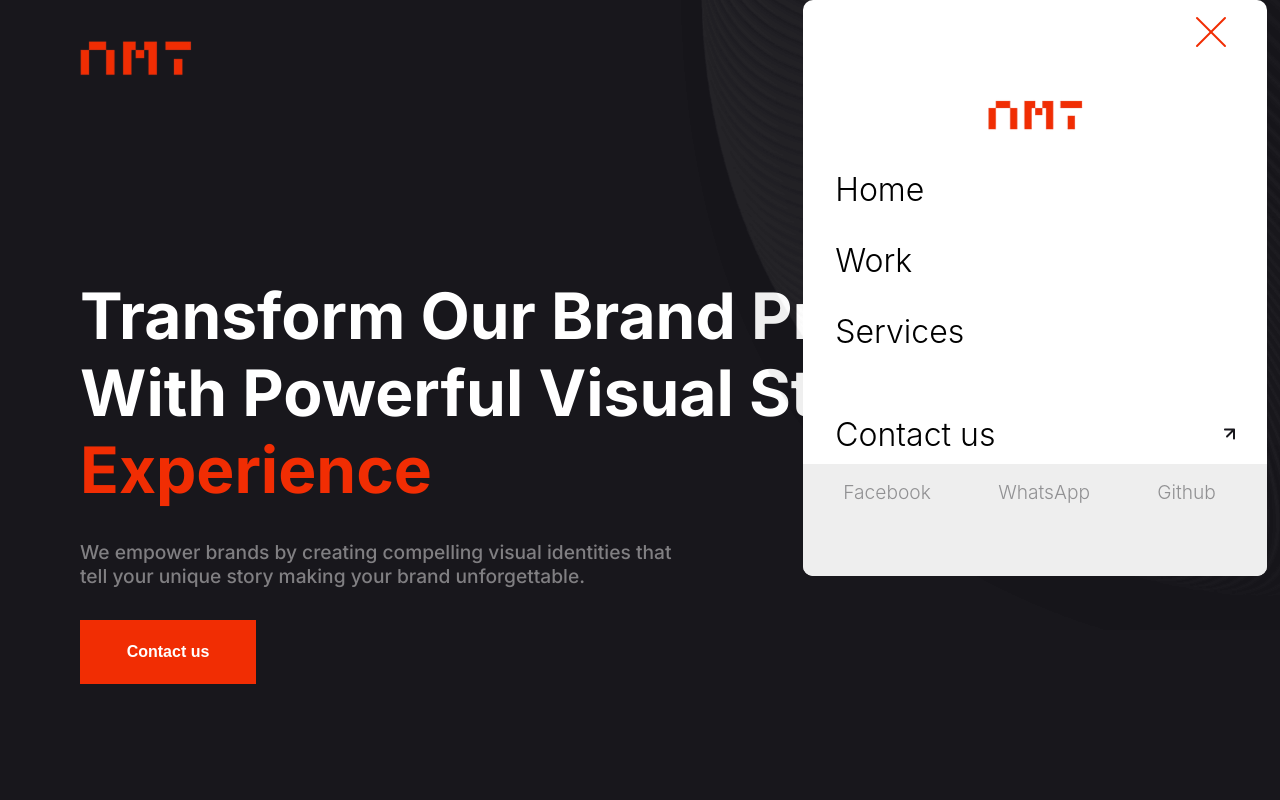
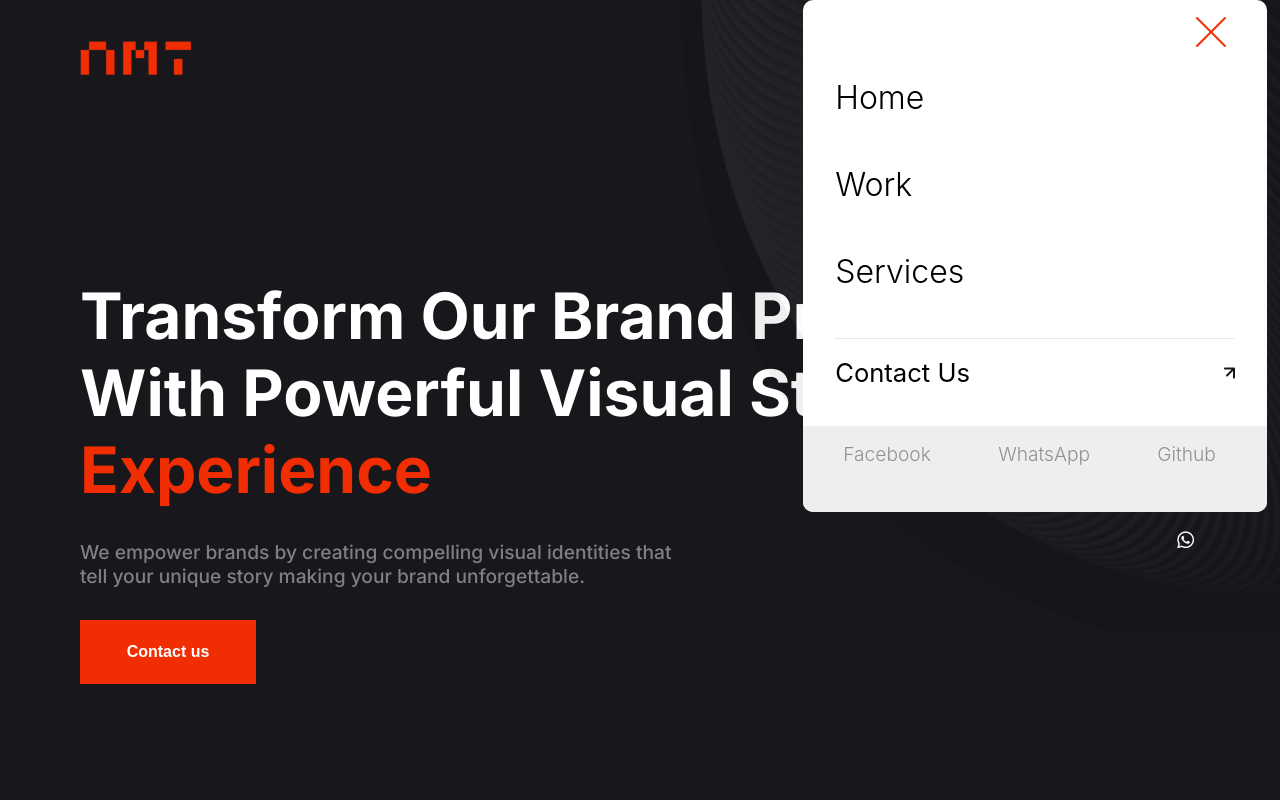
Before and after one commit to AMT-Egypt/AMT, a React (Create React App) app: page / in a window 1280 px wide. Both pictures are taken after a click on the element 1210 px from the left and 44 px from the top of the page. Shown: the top 800 px of the page. Built offline with nearby package versions, Linux system fonts and the light colour scheme.

Commit message:
Add files via upload

```diff
--- a/src/components/NavBar/NavBar.tsx
+++ b/src/components/NavBar/NavBar.tsx
@@ -50,16 +50,25 @@ const NavBar: React.FC = () => {
             alignItems: "center",
             width: "100%",
           }}
-        >
-          <img src={logo} alt="Logo" />
-        </div>
+        ></div>
         <button className="close-menu-button" onClick={handleCloseMenu}>
           <CloseIcon />
         </button>
-        <NavItem href="#">Home</NavItem>
-        <NavItem href="#work">Work</NavItem>
-        <NavItem href="#service">Services</NavItem>
-        <div className="bg_nav_menu"></div>
+        <div className="navTextParent">
+          <NavItem href="#">Home</NavItem>
+          <NavItem href="#work">Work</NavItem>
+          <NavItem href="#service">Services</NavItem>
+
+          <div className="bg_nav_menu"></div>
+        </div>
+        <hr
+          id="Line"
+          style={{
+            width: "100%",
+            marginTop: "-2.2rem",
+            marginBottom: "-0.9rem",
+          }}
+        />
         <div className="shareIcon">
           <NavItem href="#contact">Contact us</NavItem>
           <ContactUsIcon />
--- a/src/style/Navbar.css
+++ b/src/style/Navbar.css
@@ -33,9 +33,17 @@ html {
   z-index: 9999; /* Consistent z-index */
 }
 
+.navTextParent {
+  min-height: 33.1vh;
+  display: flex;
+  justify-content: center;
+  align-items: start;
+  flex-direction: column;
+  gap: 3rem;
+}
 .Navbar ul.show-menu {
-  padding: 2rem;
-  min-height: 36rem;
+  padding: 5rem 2rem 1rem;
+  min-height: 32rem;
   width: 29rem;
   font-weight: 300;
   opacity: 1;
@@ -50,6 +58,7 @@ html {
 .Navbar ul li a {
   text-decoration: none;
   color: black;
+  margin-bottom: 2rem;
 }
 
 .Navbar ul li a:hover {
@@ -68,17 +77,19 @@ html {
   justify-content: space-between;
   align-items: center;
   width: 100%;
+  margin-bottom: 7rem;
+  font-weight: 400;
+  font-size: 1.6rem;
+  text-transform: capitalize;
 }
 
 .menuIcon {
-  font-size: 3rem;
-  color: #f12d03;
+  font-size: 2.5rem;
   cursor: pointer;
   position: fixed;
   right: 3.5%;
   top: 1%;
   z-index: 999;
-  aria-label: "Open Menu"; /* Accessibility improvement */
 }
 
 .close-menu-button {
@@ -91,7 +102,6 @@ html {
   position: fixed;
   top: 1%;
   right: 3.5%;
-  aria-label: "Close Menu"; /* Accessibility improvement */
 }
 
 .logo {
@@ -103,7 +113,7 @@ html {
 }
 
 .socialMediaMenu {
-  min-height: 7rem;
+  min-height: 5.4rem;
   display: grid;
   font-size: 1.2rem;
   grid-template-columns: auto auto auto;
@@ -125,11 +135,16 @@ html {
   cursor: pointer;
 }
 
-@media (max-width: 500px) {
+@media (min-width: 426px) and (max-width: 768px) {
   .close-menu-button {
     width: 10rem;
     top: 1%;
     right: -10.5%;
+  }
+  #Line {
+    width: 100%;
+    margin-top: -5.2rem !important;
+    margin-bottom: -0.9rem !important;
   }
   .socialMediaMenu {
     grid-template-columns: auto auto;
```
